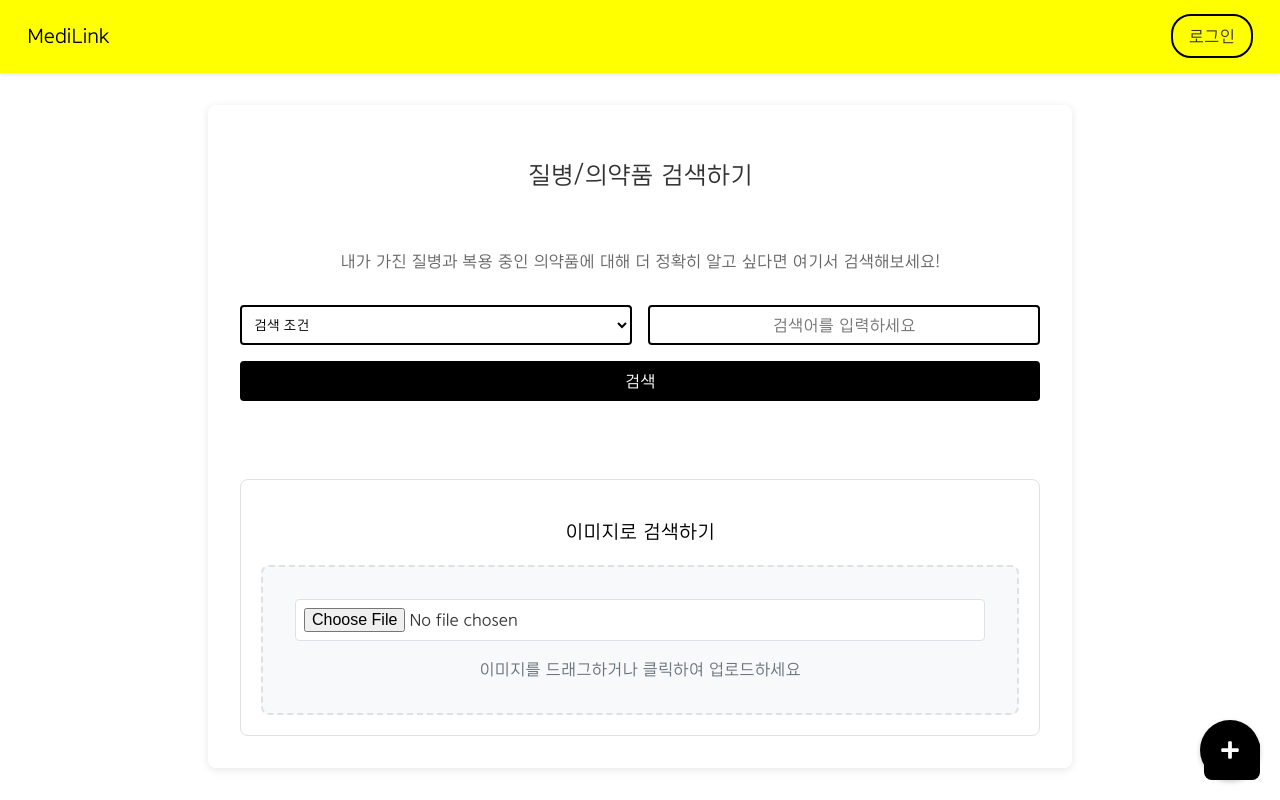
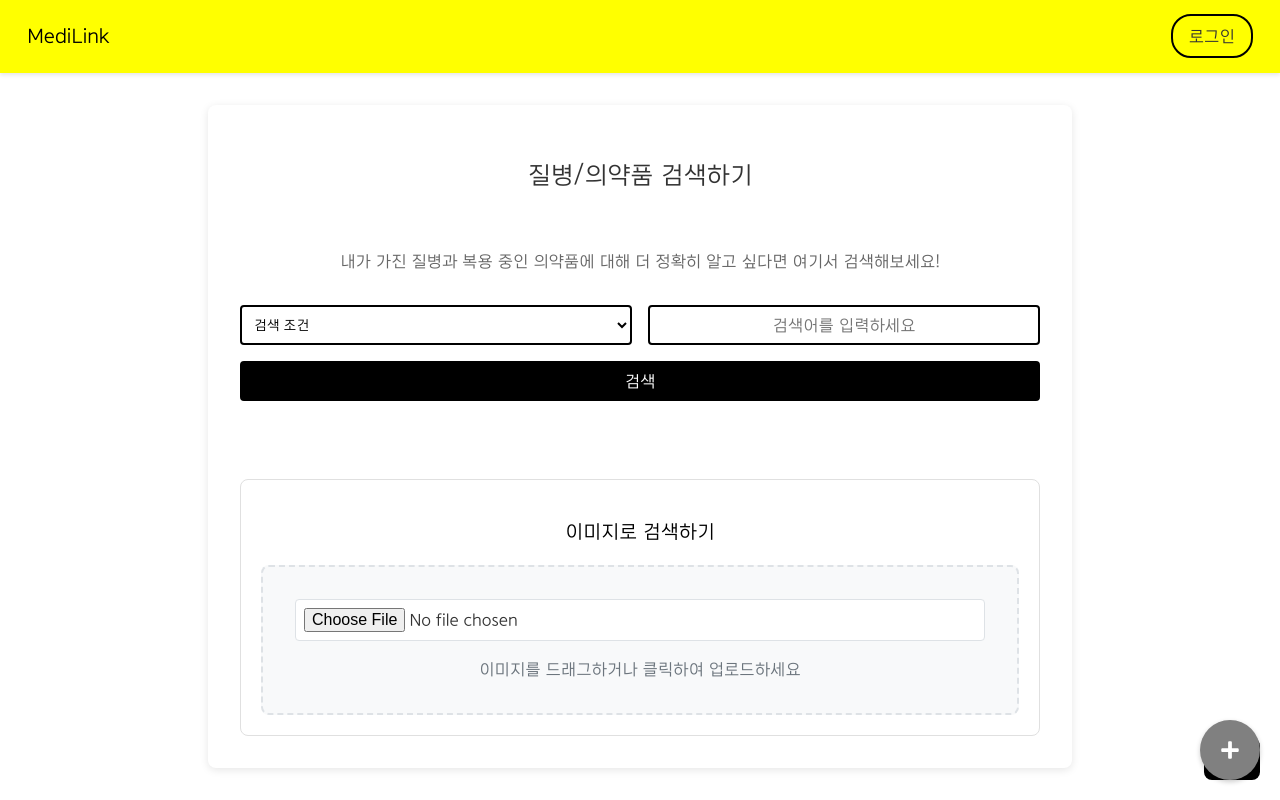
Before and after one commit to davJ-star/hanwha-ieum-seongwook, a React (Vite) app in the folder frontend/my-react-app/: page / in a window 1280 px wide. Shown: the top 800 px of the page. Built offline with nearby package versions, Linux system fonts and the light colour scheme.

Commit message:
style: Update FloatingButton and zoom control button colors to consistent gray플로팅 버튼 수정

```diff
--- a/frontend/my-react-app/src/components/Layout/FloatingButton.css
+++ b/frontend/my-react-app/src/components/Layout/FloatingButton.css
@@ -1,7 +1,7 @@
 /* FAB 메인 버튼 */
 .fab-main-button {
-    background-color: #007bff;
-    color: #fff;
+    background-color: #808080 !important;
+    color: #fff !important;
     box-shadow: 0 2px 5px rgba(0, 0, 0, 0.2);
     transition: transform 0.3s ease;
   }
@@ -69,3 +69,16 @@
     transform: scale(0.9);
   }
 }
+
+/* 확대/축소 버튼 */
+.zoom-controls button,
+.zoom-controls .floating-button {
+    background-color: #808080 !important;
+    color: #fff !important;
+}
+
+/* 기능성 버튼 컨테이너 */
+.fab-options button {
+    background-color: #808080;
+    color: #fff;
+}
```
